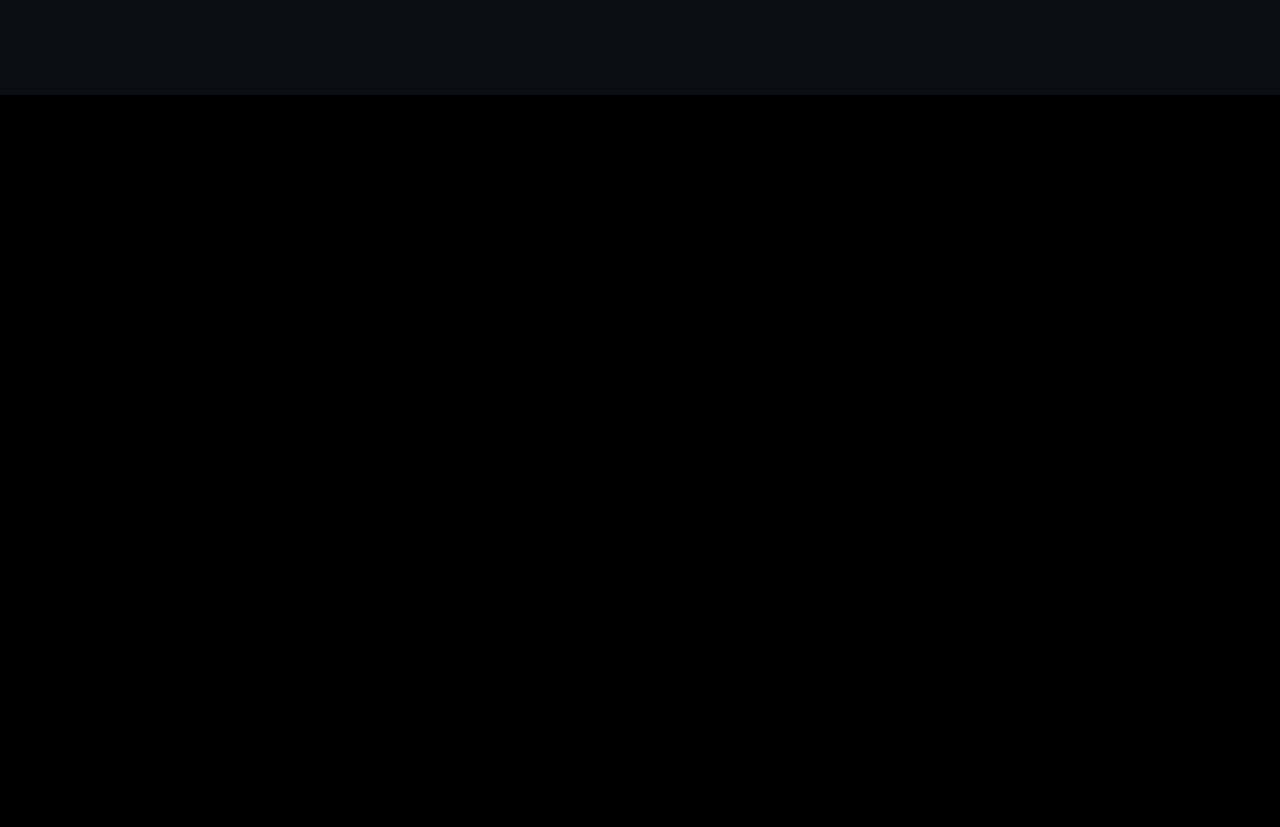
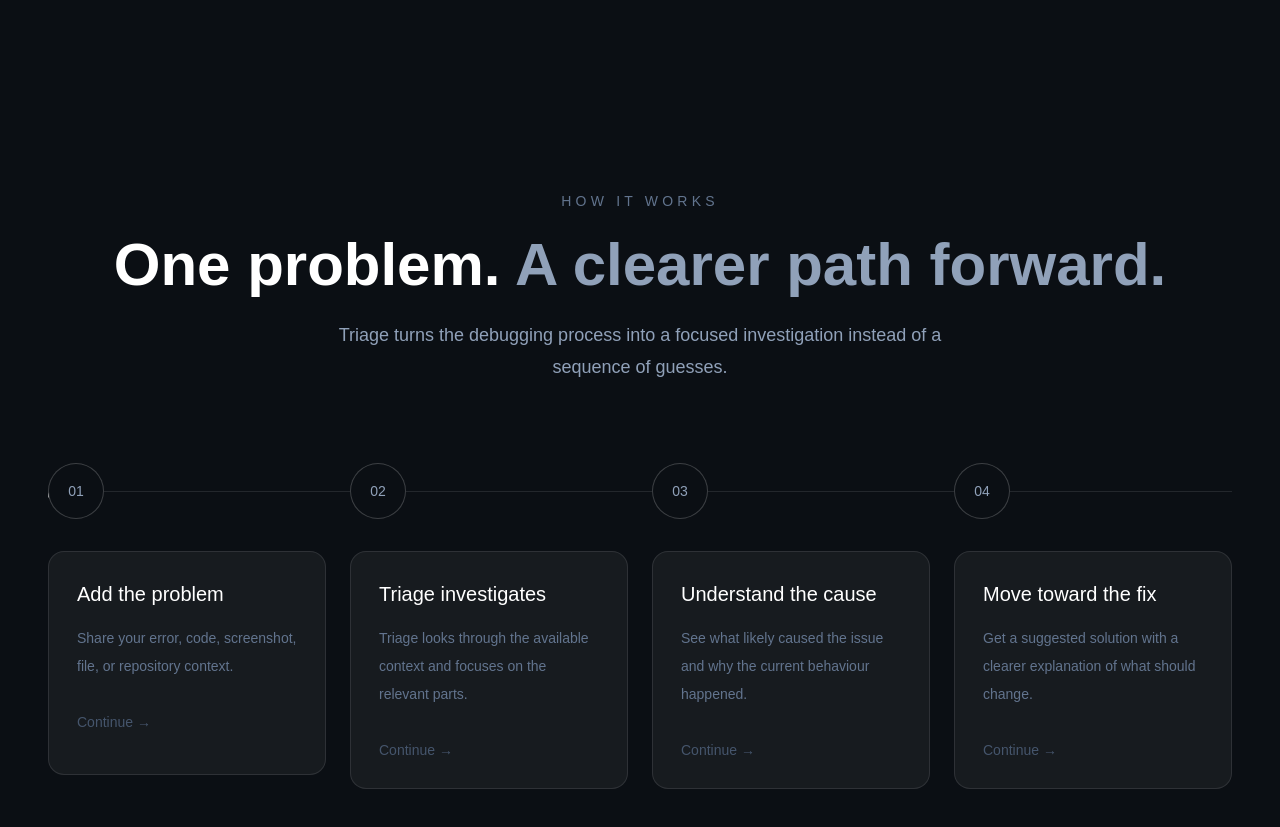
Before and after one commit to vishalgoswami2007/Triage, a React app in the folder frontend/: page / in a window 1280 px wide. Shown: the part 2531-3358 px from the top of the page. Before the commit the page ends 2626 px from the top, so only its background shows below. Built offline with nearby package versions, Linux system fonts and the light colour scheme; the HTML template or start-up script is replaced by a standard one.

Commit message:
feat: add animated how it works pipeline

```diff
--- a/frontend/src/components/landing/HowItWorks.jsx
+++ b/frontend/src/components/landing/HowItWorks.jsx
@@ -0,0 +1,133 @@
+function HowItWorks() {
+  const steps = [
+    {
+      number: "01",
+      title: "Add the problem",
+      text: "Share your error, code, screenshot, file, or repository context.",
+    },
+    {
+      number: "02",
+      title: "Triage investigates",
+      text: "Triage looks through the available context and focuses on the relevant parts.",
+    },
+    {
+      number: "03",
+      title: "Understand the cause",
+      text: "See what likely caused the issue and why the current behaviour happened.",
+    },
+    {
+      number: "04",
+      title: "Move toward the fix",
+      text: "Get a suggested solution with a clearer explanation of what should change.",
+    },
+  ];
+
+  return (
+    <section
+      id="how-it-works"
+      className="overflow-hidden bg-[#0b0f14] px-6 py-24 md:px-10 lg:px-12"
+    >
+      <div className="mx-auto max-w-7xl">
+
+        {/* Heading */}
+        <div className="text-center">
+          <p className="text-sm uppercase tracking-[0.3em] text-slate-500">
+            How It Works
+          </p>
+
+          <h2 className="mt-6 text-4xl font-semibold text-white md:text-5xl lg:text-6xl">
+            One problem.
+            <span className="text-slate-400"> A clearer path forward.</span>
+          </h2>
+
+          <p className="mx-auto mt-6 max-w-2xl text-base leading-8 text-slate-400 md:text-lg">
+            Triage turns the debugging process into a focused investigation
+            instead of a sequence of guesses.
+          </p>
+        </div>
+
+        {/* Process */}
+        <div className="relative mt-20">
+
+          {/* Connecting line */}
+          <div className="absolute left-0 right-0 top-7 hidden h-px bg-white/10 lg:block"></div>
+
+          {/* Moving light */}
+          <div className="absolute left-0 right-0 top-7 hidden lg:block">
+            <div className="moving-dot h-2 w-2 rounded-full bg-white shadow-lg"></div>
+          </div>
+
+          {/* Steps */}
+          <div className="relative grid gap-6 md:grid-cols-2 lg:grid-cols-4">
+            {steps.map((step) => (
+              <div
+                key={step.number}
+                className="group relative"
+              >
+                {/* Number */}
+                <div
+                  className="
+                    relative
+                    z-10
+                    flex
+                    h-14
+                    w-14
+                    items-center
+                    justify-center
+                    rounded-full
+                    border
+                    border-white/20
+                    bg-[#0b0f14]
+                    text-sm
+                    text-slate-400
+                    transition-all
+                    duration-300
+                    group-hover:border-white/60
+                    group-hover:text-white
+                    group-hover:shadow-xl
+                  "
+                >
+                  {step.number}
+                </div>
+
+                {/* Card */}
+                <div
+                  className="
+                    mt-8
+                    min-h-56
+                    rounded-2xl
+                    border
+                    border-white/10
+                    bg-white/5
+                    p-7
+                    transition-all
+                    duration-300
+                    group-hover:-translate-y-3
+                    group-hover:border-white/30
+                    group-hover:bg-white/10
+                    group-hover:shadow-2xl
+                  "
+                >
+                  <h3 className="text-xl font-medium text-white">
+                    {step.title}
+                  </h3>
+
+                  <p className="mt-4 text-sm leading-7 text-slate-500">
+                    {step.text}
+                  </p>
+
+                  <div className="mt-8 text-sm text-slate-600 transition-all duration-300 group-hover:translate-x-2 group-hover:text-slate-300">
+                    Continue →
+                  </div>
+                </div>
+              </div>
+            ))}
+          </div>
+
+        </div>
+      </div>
+    </section>
+  );
+}
+
+export default HowItWorks;
--- a/frontend/src/pages/Landing.jsx
+++ b/frontend/src/pages/Landing.jsx
@@ -2,6 +2,7 @@
 import Hero from "../components/landing/Hero";
 import ProductSection from "../components/landing/ProductSection";
 import Features from "../components/landing/Features";
+import HowItWorks from "../components/landing/HowItWorks";
 
 function Landing() {
   return (
@@ -10,6 +11,7 @@
       <Hero />
       <ProductSection />
       <Features/>
+      <HowItWorks/>
     </main>
   );
 }
```
